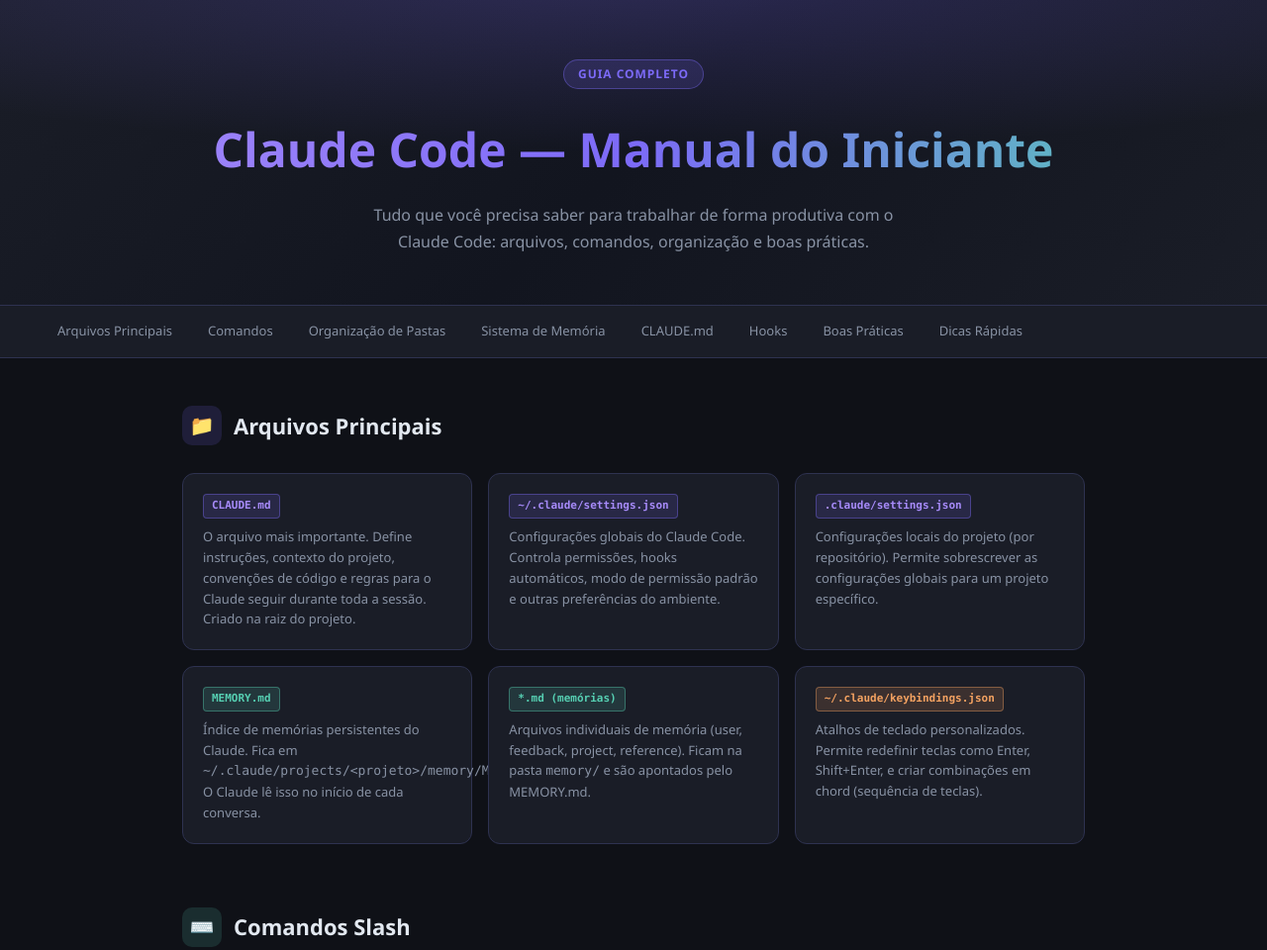
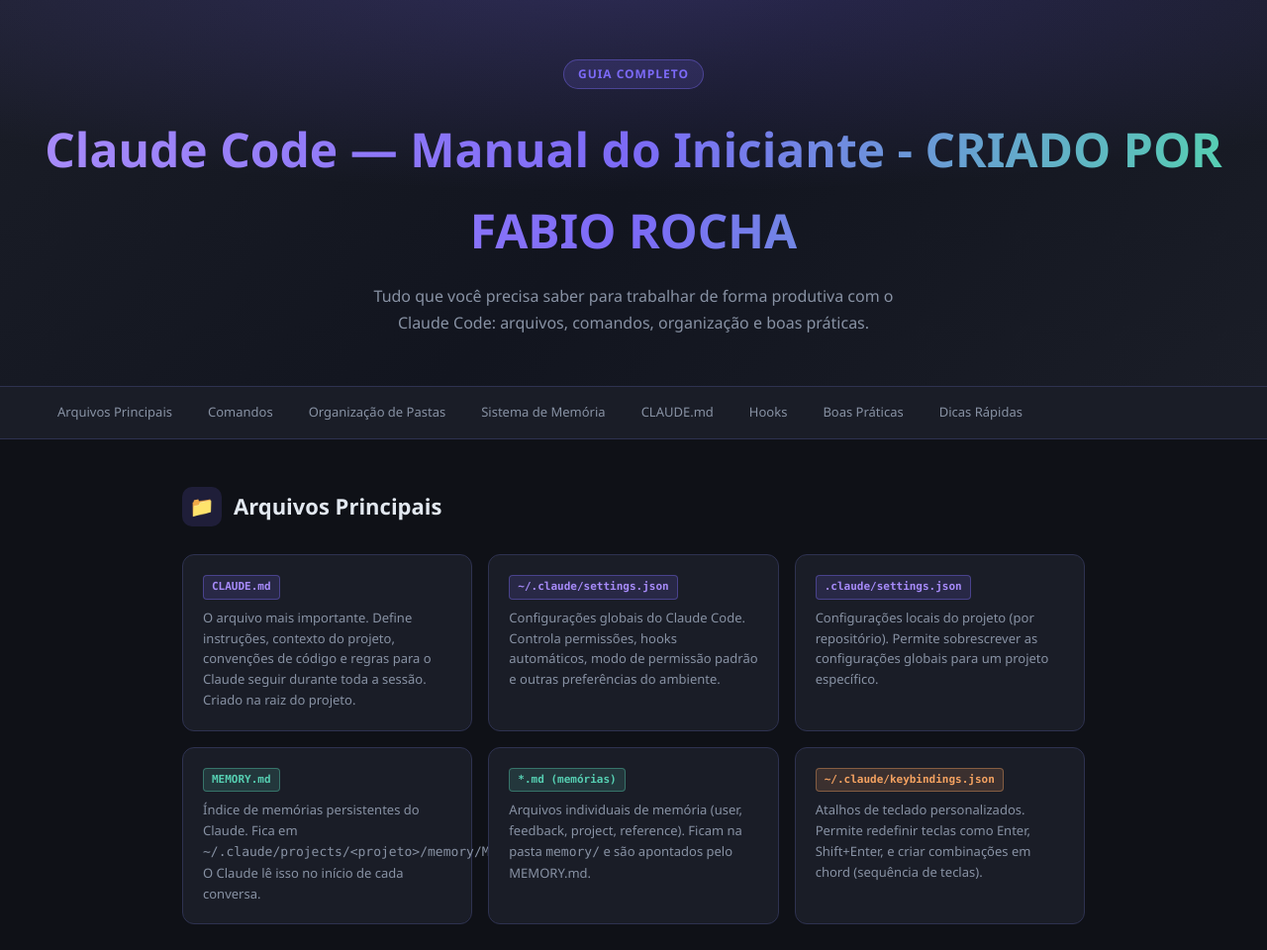
Before and after one commit to otymus27/Projeto_aprendizado, a plain HTML site: page index.html in a window 1280 px wide. Shown: the top 960 px of the page at 99% size. Drawn offline with Linux system fonts and the light colour scheme.

Commit message:
alterado o titulo principal - v2

```diff
--- a/index.html
+++ b/index.html
@@ -330,7 +330,7 @@
 <!-- HEADER -->
 <header>
   <div class="badge">Guia Completo</div>
-  <h1>Claude Code — Manual do Iniciante</h1>
+  <h1>Claude Code — Manual do Iniciante - CRIADO POR FABIO ROCHA</h1>
   <p>Tudo que você precisa saber para trabalhar de forma produtiva com o Claude Code: arquivos, comandos, organização e boas práticas.</p>
 </header>
 
```
